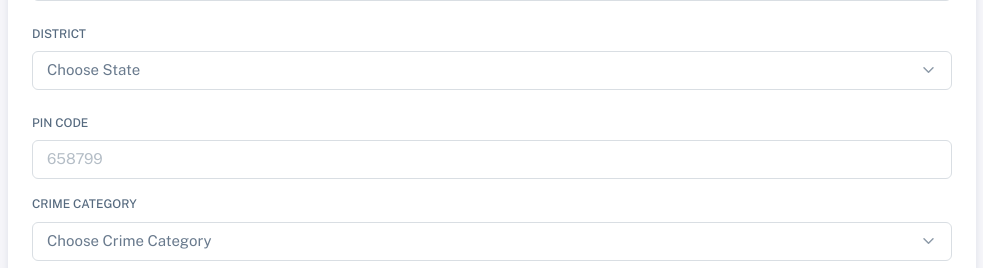
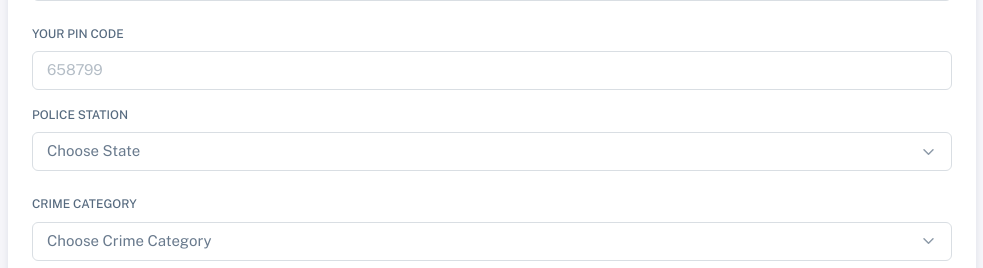
Before and after one commit to Imoleayo98/Online-Crime-Reporting-System, a Django app: page /user/create_complaint/ in a window 1280 px wide. Shown: the part 801-1069 px from the top of the page, without its empty margins (278-1261 px from the left). Run offline with Django 4.2, Linux system fonts and the light colour scheme; data comes from the database, SQL or seed files in the repository; some libraries are stand-ins or nearby versions.

Commit message:
ui changes

```diff
--- a/templates/create_complaint.html
+++ b/templates/create_complaint.html
@@ -90,8 +90,14 @@
                         </select>
                     </div>
 
+                    <div class="mb-3">
+                        <label class="form-label" for="basic-default-phone">Your PIN Code</label>
+                        <input maxlength="6" type="text" id="basic-default-phone" class="form-control phone-mask"
+                            placeholder="658799" />
+                    </div>
+
                     <div class="mb-4">
-                        <label for="exampleFormControlSelect1" class="form-label">District</label>
+                        <label for="exampleFormControlSelect1" class="form-label">Police Station</label>
                         <select class="form-select" id="complainant_state" name="complainant_state" aria-label="State">
                             <option selected>Choose State</option>
                             </option>
@@ -100,11 +106,7 @@
                     </div>
 
 
-                    <div class="mb-3">
-                        <label class="form-label" for="basic-default-phone">PIN Code</label>
-                        <input maxlength="6" type="text" id="basic-default-phone" class="form-control phone-mask"
-                            placeholder="658799" />
-                    </div>
+
                     <div class="mb-4">
                         <label for="exampleFormControlSelect1" class="form-label">Crime Category</label>
                         <select class="form-select" id="crime_category" name="crime_category"
```
